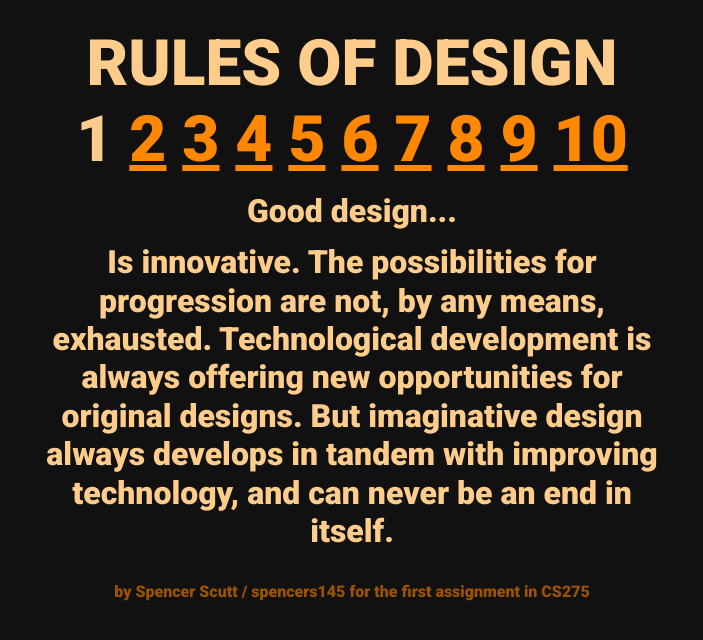
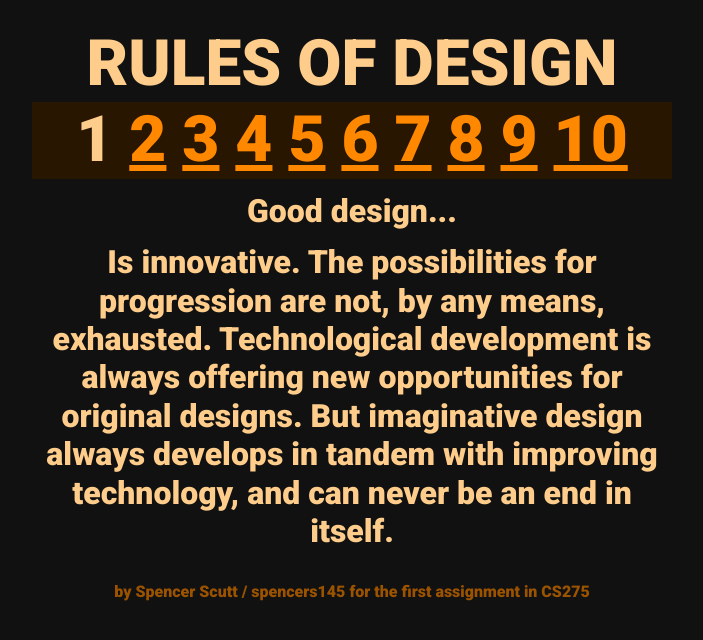
Before and after one commit to rrliang/assignment-1--intro-to-internet-programming--cs-275--fall-2021, a plain HTML site: page site/index.html in a window 1280 px wide. Shown: the whole page, without its empty margins (288-991 px from the left). Drawn offline with Linux system fonts and the light colour scheme.

Commit message:
Added Dark Orange Background to Rules List

```diff
--- a/site/css/style.css
+++ b/site/css/style.css
@@ -1,5 +1,6 @@
 ol {
     font-size: 2em;
+    background-color: rgb(41, 22, 0);
 }
 
 h1 {
```
